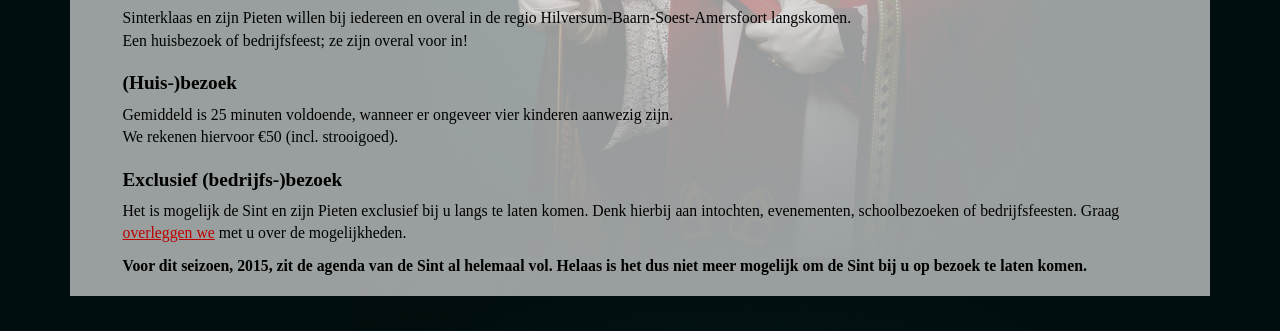
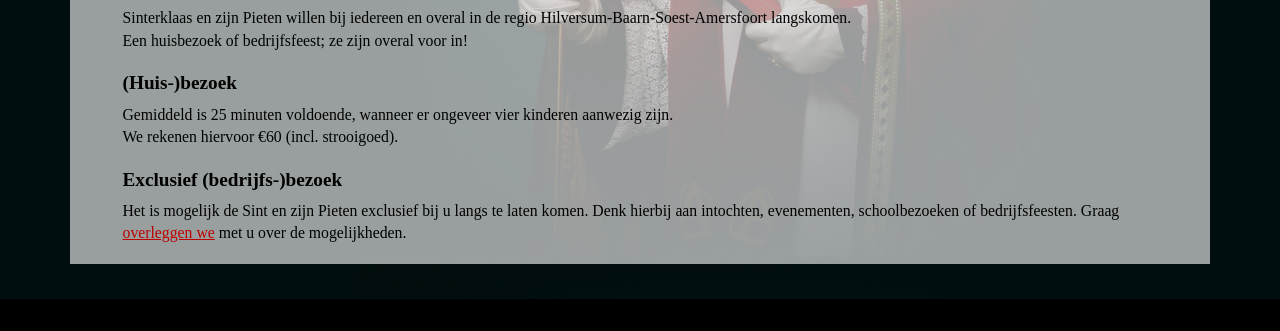
Before and after one commit to hoest/sint-aan-huis.nl, a plain HTML site: page mogelijkheden-en-prijzen.html in a window 1280 px wide. Shown: the part 543-874 px from the top of the page. After the commit the page ends 842 px from the top, so only its background shows below. Drawn offline with nearby package versions, Linux system fonts and the light colour scheme; a web font is replaced by a local one.

Commit message:
Tekstuele aanpassingen voor nieuwe seizoen

```diff
--- a/mogelijkheden-en-prijzen.html
+++ b/mogelijkheden-en-prijzen.html
@@ -61,15 +61,15 @@
           <h2>(Huis-)bezoek</h2>
           <p>Gemiddeld is 25 minuten voldoende, wanneer
             er ongeveer vier kinderen aanwezig zijn.<br />
-            We rekenen hiervoor &euro;50 (incl. strooigoed).</p>
+            We rekenen hiervoor &euro;60 (incl. strooigoed).</p>
           <h2>Exclusief (bedrijfs-)bezoek</h2>
           <p>Het is mogelijk de Sint en zijn Pieten exclusief
             bij u langs te laten komen. Denk hierbij aan intochten,
             evenementen, schoolbezoeken of bedrijfsfeesten.
             Graag <a href="contact.html">overleggen we</a> met u over de mogelijkheden.</p>
-          <p class="agenda-vol">Voor dit seizoen, 2015, zit de agenda van de Sint al helemaal vol.
+          <!-- <p class="agenda-vol">Voor dit seizoen, 2015, zit de agenda van de Sint al helemaal vol.
             Helaas is het dus niet meer mogelijk om de Sint bij u op bezoek te laten
-            komen.</p>
+            komen.</p> -->
         </div>
       </main>
     </div>
```
Also changed, not shown: contact.html (+2 -2 lines), index.html (+2 -2 lines).
